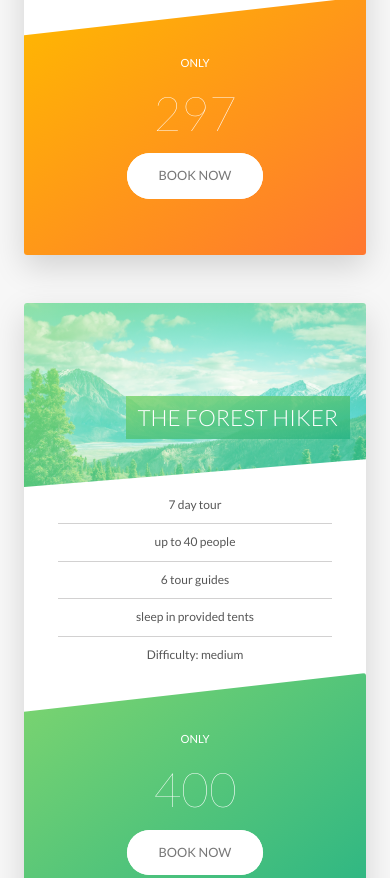
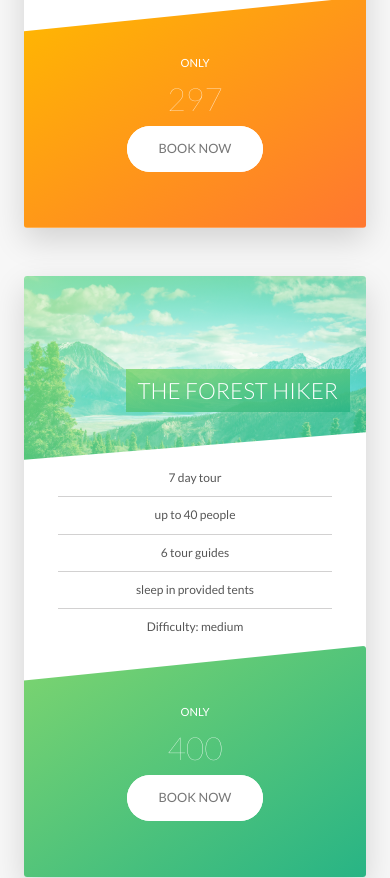
Before and after one commit to frequency1-ops/Natours-Project, a website: page index.html in a window 390 px wide. Shown: the part 3312-4190 px from the top of the page. Drawn offline with Linux system fonts and the light colour scheme; files whose address does not match are found by name.

Commit message:
finished responsiveness

```diff
--- a/sass/components/_card.scss
+++ b/sass/components/_card.scss
@@ -173,7 +173,7 @@
             margin-bottom: 3rem;
         }
         &__price-value{
-            font-size: 6rem;
+            font-size: 4rem;
 
         }
     }
--- a/sass/components/_form.scss
+++ b/sass/components/_form.scss
@@ -1,4 +1,5 @@
 @use "../abstract/variables" as *;
+@use "../abstract/mixins" as *;
 
 .form{
 
@@ -16,6 +17,11 @@
         border-bottom: 3px solid transparent;
         width: 90%;
         display: block;
+
+        @include respond(tab-port){
+            width: 100%;
+        }
+
         &:focus{
             outline: none;
             box-shadow: 0 1rem 2rem rgba($color-black, .1);
@@ -48,6 +54,11 @@
     &__radio-group{
         width: 49%;
         display: inline-block;
+
+        @include respond(tab-port){
+            width: 100%;
+            margin-bottom: 2rem ;
+        }
     }
     &__radio-input{
         display: none;
--- a/sass/components/_story.scss
+++ b/sass/components/_story.scss
@@ -1,4 +1,5 @@
 @use "../abstract/variables" as *;
+@use "../abstract/mixins" as *;
 
 .story{
     width: 75%;
@@ -11,6 +12,17 @@
     font-size: $default-font-size;
     display: flow-root;
     transform: skewX(-12deg);
+
+    @include respond(tab-port){
+        width: 100%;
+        padding: 4rem;
+        padding-left: 7rem;
+    }
+
+    @include respond(phone){
+        transform: skewX(0);
+    }
+
     &__shape{
         width: 15rem;
         height: 15rem;
@@ -19,6 +31,9 @@
         shape-outside: circle(50% at 50% 50%);
         clip-path: circle(50% at 50% 50%);
         transform: translateX(-3rem) skewX(12deg);
+        @include respond(phone){
+            transform: translateX(-3rem) skewX(0);
+        }
     }
     &__image{
         height: 100%;
@@ -28,6 +43,9 @@
     }
     &__text{
         transform: skewX(12deg);
+        @include respond(phone){
+            transform: skewX(0);
+        }
     }
     &__caption{
         position: absolute;
--- a/sass/pages/_home.scss
+++ b/sass/pages/_home.scss
@@ -60,10 +60,31 @@
     background-size: cover;
     border-radius: 3px;
     box-shadow: 0 1.5rem 4rem rgba($color-black, 0.25);
-    height: 50rem;
+
+    @include respond(tab-land){
+        background-image: linear-gradient(105deg,
+    rgba($white-color, .9)0%,
+    rgba($white-color, .9)65%,
+    transparent 65%),
+    url(/natours/img/nat-10.jpg);
+    background-size: cover;
+    }
+
+    @include respond(tab-port){
+        background-image: linear-gradient(to right,
+        rgba($white-color, .9)0%,
+        rgba($white-color, .9)100%),
+        url(/natours/img/nat-10.jpg);
+    }
 
     &__form{
         width: 50%;
         padding: 6rem;
+        @include respond(tab-land){
+            width: 65%;
+        }
+        @include respond(tab-port){
+            width: 100%;
+        }
     }
 }
```
Also changed, not shown: sass/main.css, 1 other file.
